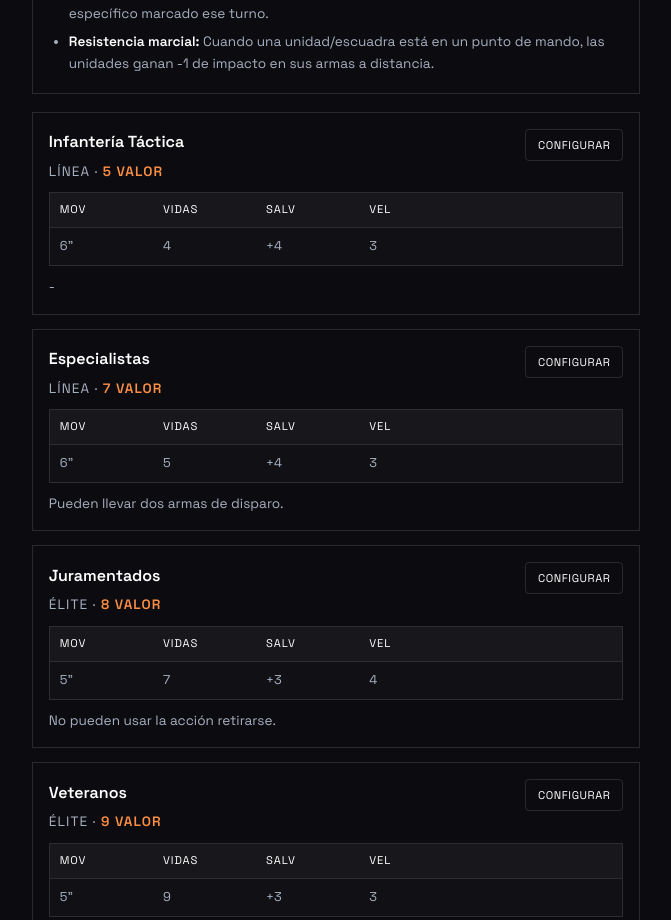
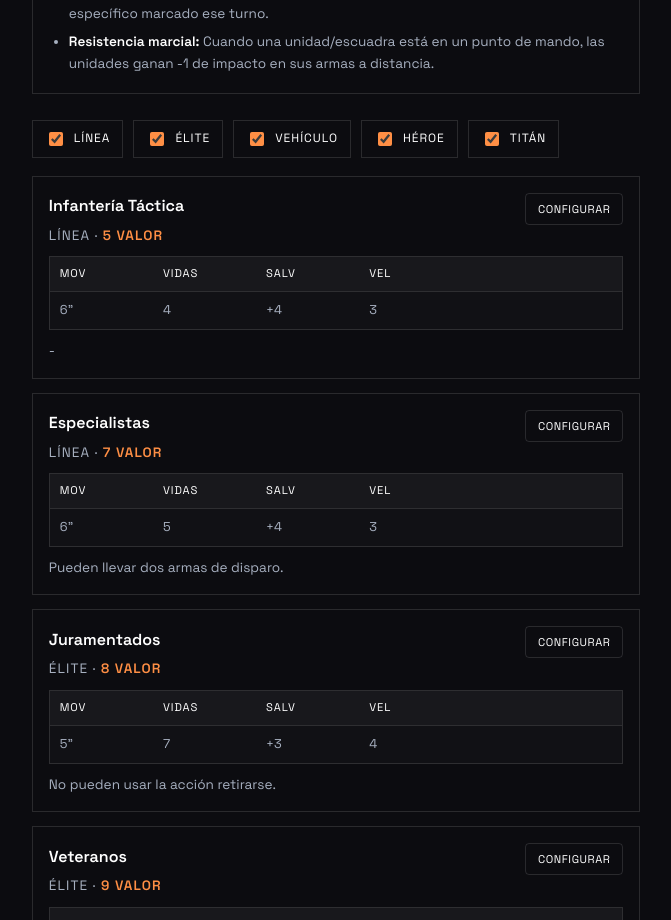
Before and after one commit to Alvidi/zerloreweb, a React (Vite) app: page /generador in a window 1280 px wide. Shown: the part 960-1880 px from the top of the page, without its empty margins (85-756 px from the left). Built offline with nearby package versions, Linux system fonts and the light colour scheme.

Commit message:
Update roster generator and sync faction data

```diff
--- a/src/App.css
+++ b/src/App.css
@@ -531,6 +531,33 @@ button {
   text-transform: uppercase;
   letter-spacing: 0.08em;
   color: var(--text-muted);
+}
+
+.unit-type-filters {
+  display: flex;
+  flex-wrap: wrap;
+  gap: 10px;
+  margin-top: 8px;
+}
+
+.unit-type-filter {
+  display: inline-flex;
+  align-items: center;
+  gap: 8px;
+  padding: 8px 12px;
+  border: 1px solid var(--line);
+  background: rgba(12, 12, 18, 0.6);
+  color: var(--text-main);
+  text-transform: uppercase;
+  letter-spacing: 0.08em;
+  font-size: 0.75rem;
+  cursor: pointer;
+}
+
+.unit-type-filter input {
+  width: 14px;
+  height: 14px;
+  accent-color: var(--accent);
 }
 
 .faction-summary {
--- a/src/data/alianza.json
+++ b/src/data/alianza.json
@@ -660,5 +660,5 @@
       }
     }
   ],
-  "_fuente": "9ce7732e-9f1d-44ef-b626-f5576b6b30b0_La_Alianza.pdf"
+  "_fuente": "5772f423-dbd2-462f-bdb5-bcaa0df8c77f_La_Alianza.pdf"
 }
--- a/src/data/federacion.json
+++ b/src/data/federacion.json
@@ -610,5 +610,5 @@
       }
     }
   ],
-  "_fuente": "4a761793-28b1-403a-b2b5-697f94410a22_La_Federacin.pdf"
+  "_fuente": "7eb48379-9b31-4a4f-8391-cadc1abb7ef6_La_Federacin.pdf"
 }
--- a/src/data/legionarios_crisol.json
+++ b/src/data/legionarios_crisol.json
@@ -274,5 +274,5 @@
       }
     }
   ],
-  "_fuente": "7037687e-9777-4da4-9b82-d87fe70abe94_Legionarios_del_Crisol.pdf"
+  "_fuente": "0acfe181-40fa-4f4f-9b03-8705ef722910_Legionarios_del_Crisol.pdf"
 }
--- a/src/data/rebeldes.json
+++ b/src/data/rebeldes.json
@@ -169,7 +169,7 @@
             "danio": "2",
             "danio_critico": "3",
             "habilidades_arma": [
-              "Anti 1+ (Élite)"
+              "Anti 5+ (Élite)"
             ],
             "especialidad": "-",
             "valor_extra": 0
@@ -399,7 +399,7 @@
             "danio": "4",
             "danio_critico": "6",
             "habilidades_arma": [
-              "Anti 1+ (Vehículos)"
+              "Anti 5+ (Vehículos)"
             ],
             "especialidad": "-",
             "valor_extra": 3
@@ -559,5 +559,5 @@
       }
     }
   ],
-  "_fuente": "786c047e-b3ba-48d0-bc12-f6e51f4e856f_Rebeldes.pdf"
+  "_fuente": "c6156854-24be-46b6-8a30-3bdf3ab31ab5_Rebeldes.pdf"
 }
--- a/src/data/salvajes.json
+++ b/src/data/salvajes.json
@@ -119,7 +119,47 @@
             "valor_extra": 0
           }
         ],
-        "cuerpo_a_cuerpo": []
+        "cuerpo_a_cuerpo": [
+          {
+            "nombre": "Cuchillo Segalo",
+            "ataques": "2D",
+            "distancia": null,
+            "impactos": null,
+            "danio": "1",
+            "danio_critico": "2",
+            "habilidades_arma": [
+              "Impactos encadenados"
+            ],
+            "especialidad": "-",
+            "valor_extra": 0
+          },
+          {
+            "nombre": "Rebanadora",
+            "ataques": "3D",
+            "distancia": null,
+            "impactos": null,
+            "danio": "2",
+            "danio_critico": "3",
+            "habilidades_arma": [
+              "Ataque Crítico"
+            ],
+            "especialidad": "-",
+            "valor_extra": 1
+          },
+          {
+            "nombre": "Lanza-Botellas",
+            "ataques": "1D",
+            "distancia": null,
+            "impactos": null,
+            "danio": "3",
+            "danio_critico": "4",
+            "habilidades_arma": [
+              "Anti 5+ (Línea)"
+            ],
+            "especialidad": "-",
+            "valor_extra": 2
+          }
+        ]
       }
     },
     {
@@ -162,7 +202,47 @@
             "valor_extra": 1
           }
         ],
-        "cuerpo_a_cuerpo": []
+        "cuerpo_a_cuerpo": [
+          {
+            "nombre": "Hacha ZugZug",
+            "ataques": "1D6",
+            "distancia": null,
+            "impactos": null,
+            "danio": "2",
+            "danio_critico": "3",
+            "habilidades_arma": [
+              "Impactos encadenados"
+            ],
+            "especialidad": "-",
+            "valor_extra": 0
+          },
+          {
+            "nombre": "Mordisco Descomunal",
+            "ataques": "2D",
+            "distancia": null,
+            "impactos": null,
+            "danio": "3",
+            "danio_critico": "4",
+            "habilidades_arma": [
+              "Anti 5+ (Élite)"
+            ],
+            "especialidad": "-",
+            "valor_extra": 1
+          },
+          {
+            "nombre": "Hacha del jefe",
+            "ataques": "4D",
+            "distancia": null,
+            "impactos": null,
+            "danio": "1",
+            "danio_critico": "3",
+            "habilidades_arma": [
+              "Ataque Crítico"
+            ],
+            "especialidad": "-",
+            "valor_extra": 1
+          }
+        ]
       }
     },
     {
@@ -216,7 +296,7 @@
             "danio": "3",
             "danio_critico": "4",
             "habilidades_arma": [
-              "Anti 1+ (Vehículo)"
+              "Anti 5+ (Vehículo)"
             ],
             "especialidad": "-",
             "valor_extra": 2
@@ -244,7 +324,7 @@
             "danio": "3",
             "danio_critico": "4",
             "habilidades_arma": [
-              "Anti 1+ (Vehículos)"
+              "Anti 5+ (Vehículos)"
             ],
             "especialidad": "-",
             "valor_extra": 0
@@ -288,7 +368,7 @@
           "min": 2,
           "max": 3
         },
-        "especialidad": "-",
+        "especialidad": "Esta unidad no puede disparar.",
         "valor": 8
       },
       "armas": {
@@ -491,7 +571,7 @@
             "danio": "2",
             "danio_critico": "4",
             "habilidades_arma": [
-              "Inestable +1"
+              "Inestable"
             ],
             "especialidad": "-",
             "valor_extra": 1
@@ -630,7 +710,7 @@
             "danio": "4",
             "danio_critico": "6",
             "habilidades_arma": [
-              "Anti 2+ (Titán)"
+              "Anti 4+ (Titán)"
             ],
             "especialidad": "-",
             "valor_extra": 2
@@ -639,5 +719,5 @@
       }
     }
   ],
-  "_fuente": "625518e3-58c0-4bc2-b5da-604ac4eed774_Salvajes.pdf"
+  "_fuente": "99554057-dbf7-4b29-a6fb-3ffff2ed13a9_Salvajes.pdf"
 }
--- a/src/data/tecnocratas.json
+++ b/src/data/tecnocratas.json
@@ -717,5 +717,5 @@
       }
     }
   ],
-  "_fuente": "54dd078e-6dc6-47ee-ab3b-665a8305609f_Tecnocratras.pdf"
+  "_fuente": "3c3cec79-9f73-40a9-a1e8-7546ed075cbc_Tecnocratras.pdf"
 }
--- a/src/data/tecnotumbas.json
+++ b/src/data/tecnotumbas.json
@@ -506,5 +506,5 @@
       }
     }
   ],
-  "_fuente": "effdc438-e775-4d66-9ef3-95216c3b6697_TecnoTumbas.pdf"
+  "_fuente": "4a77d496-5444-418a-a63d-7d17d426b54c_TecnoTumbas.pdf"
 }
--- a/src/data/vacio.json
+++ b/src/data/vacio.json
@@ -5,7 +5,7 @@
     "habilidades_faccion": [
       {
         "habilidades_faccion1": "Portales del vacío",
-        "descripcion": "Una vez por turno, una unidad línea/élite/héroe aliada puede intercambiar su posición con otra unidad línea/élite/héroe aliada de esta facción a 18\" o menos. Consume 1 acción."
+        "descripcion": "Una vez por turno, una unidad línea/élite/héroe aliada puede intercambiar su posición con otra unidad línea/élite/héroe aliada de esta facción a 18\" o menos. No puede intercambiarse con unidades trabadas. Consume 1 acción."
       },
       {
         "habilidades_faccion2": "Ojos del más allá",
@@ -514,5 +514,5 @@
       }
     }
   ],
-  "_fuente": "40b22ad1-af21-4e42-8541-cf688a111c33_El_Vaco.pdf"
+  "_fuente": "0ddfb768-4637-437e-b0d5-e8e3c08824ef_El_Vaco.pdf"
 }
--- a/src/pages/Generador.jsx
+++ b/src/pages/Generador.jsx
@@ -357,8 +357,12 @@ const mergeSquads = (units) => {
   return merged
 }
 
-const generateArmyByValue = (faction, target, gameMode) => {
+const generateArmyByValue = (faction, target, gameMode, unitTypeFilter = null) => {
   if (!faction || !faction.unidades.length) return { faction: null, units: [], total: 0 }
+  const pool = unitTypeFilter && unitTypeFilter.size
+    ? faction.unidades.filter((unit) => unitTypeFilter.has(unit.tipo))
+    : faction.unidades
+  if (!pool.length) return { faction, units: [], total: 0 }
   const iterations = 200
   let best = { units: [], total: 0 }
 
@@ -369,7 +373,7 @@ const generateArmyByValue = (faction, target, gameMode) => {
 
     while (guard < 80) {
       guard += 1
-      const unit = randomPick(faction.unidades)
+      const unit = randomPick(pool)
       const squadSize =
         gameMode === 'escuadra'
           ? randomPick(
@@ -441,9 +445,29 @@ function Generador() {
   const [activeUnit, setActiveUnit] = useState(null)
   const [targetValue, setTargetValue] = useState(40)
   const [randomFactionId, setRandomFactionId] = useState('random')
+  const [unitTypeFiltersManual, setUnitTypeFiltersManual] = useState(() => new Set())
+  const [unitTypeFiltersRandom, setUnitTypeFiltersRandom] = useState(() => new Set())
 
   const selectedFaction = factions.find((faction) => faction.id === selectedFactionId) || null
   const armyFaction = factions.find((faction) => faction.id === armyFactionId) || selectedFaction
+  const availableUnitTypes = useMemo(() => {
+    if (!selectedFaction?.unidades?.length) return []
+    const types = new Set(selectedFaction.unidades.map((unit) => unit.tipo))
+    return Array.from(types)
+  }, [selectedFaction])
+  const randomFaction = randomFactionId === 'random'
+    ? null
+    : factions.find((faction) => faction.id === randomFactionId)
+  const availableUnitTypesRandom = useMemo(() => {
+    if (randomFaction) {
+      return Array.from(new Set(randomFaction.unidades.map((unit) => unit.tipo)))
+    }
+    const types = new Set()
+    factions.forEach((faction) => {
+      faction.unidades.forEach((unit) => types.add(unit.tipo))
+    })
+    return Array.from(types)
+  }, [randomFaction, factions, randomFactionId])
 
   const totalValue = armyUnits.reduce((total, unit) => total + unit.total, 0)
 
@@ -457,6 +481,46 @@ function Generador() {
     setSelectedFactionId(next)
     setArmyUnits([])
     setArmyFactionId(next)
+  }
+
+  useEffect(() => {
+    if (!availableUnitTypes.length) {
+      setUnitTypeFiltersManual(new Set())
+      return
+    }
+    setUnitTypeFiltersManual(new Set(availableUnitTypes))
+  }, [availableUnitTypes])
+
+  useEffect(() => {
+    if (!availableUnitTypesRandom.length) {
+      setUnitTypeFiltersRandom(new Set())
+      return
+    }
+    setUnitTypeFiltersRandom(new Set(availableUnitTypesRandom))
+  }, [availableUnitTypesRandom])
+
+  const handleToggleUnitTypeManual = (type) => {
+    setUnitTypeFiltersManual((prev) => {
+      const next = new Set(prev)
+      if (next.has(type)) {
+        next.delete(type)
+      } else {
+        next.add(type)
+      }
+      return next
+    })
+  }
+
+  const handleToggleUnitTypeRandom = (type) => {
+    setUnitTypeFiltersRandom((prev) => {
+      const next = new Set(prev)
+      if (next.has(type)) {
+        next.delete(type)
+      } else {
+        next.add(type)
+      }
+      return next
+    })
   }
 
   const handleOpenConfigurator = (unit) => {
@@ -500,7 +564,12 @@ function Generador() {
         ? randomPick(factions)
         : factions.find((item) => item.id === randomFactionId)
     const target = toNumber(targetValue)
-    const result = generateArmyByValue(faction, target, gameMode)
+    const result = generateArmyByValue(
+      faction,
+      target,
+      gameMode,
+      unitTypeFiltersRandom.size ? unitTypeFiltersRandom : null,
+    )
     setArmyUnits(result.units)
     setArmyFactionId(result.faction?.id || '')
   }
@@ -939,8 +1008,22 @@ function Generador() {
                       </div>
                     )}
                   </div>
+                  <div className="unit-type-filters">
+                    {availableUnitTypes.map((type) => (
+                      <label key={type} className="unit-type-filter">
+                        <input
+                          type="checkbox"
+                          checked={unitTypeFiltersManual.has(type)}
+                          onChange={() => handleToggleUnitTypeManual(type)}
+                        />
+                        <span>{type}</span>
+                      </label>
+                    ))}
+                  </div>
                   <div className="unit-list">
-                    {selectedFaction.unidades.map((unit) => (
+                    {selectedFaction.unidades
+                      .filter((unit) => unitTypeFiltersManual.has(unit.tipo))
+                      .map((unit) => (
                       <article className="unit-card" key={unit.id}>
                         <div>
                           <div className="unit-card-header">
@@ -1011,6 +1094,18 @@ function Generador() {
                   ))}
                 </select>
               </label>
+              <div className="unit-type-filters">
+                {availableUnitTypesRandom.map((type) => (
+                  <label key={`random-${type}`} className="unit-type-filter">
+                    <input
+                      type="checkbox"
+                      checked={unitTypeFiltersRandom.has(type)}
+                      onChange={() => handleToggleUnitTypeRandom(type)}
+                    />
+                    <span>{type}</span>
+                  </label>
+                ))}
+              </div>
                 <button type="button" className="primary" onClick={handleGenerateRandom}>
                   Generar
                 </button>
```
Also changed, not shown: src/data/enjambre.json (+4 -4 lines), src/data/reglamento.html (+4 -3 lines), 1 other file (tests, documents, lock files or other folders).
